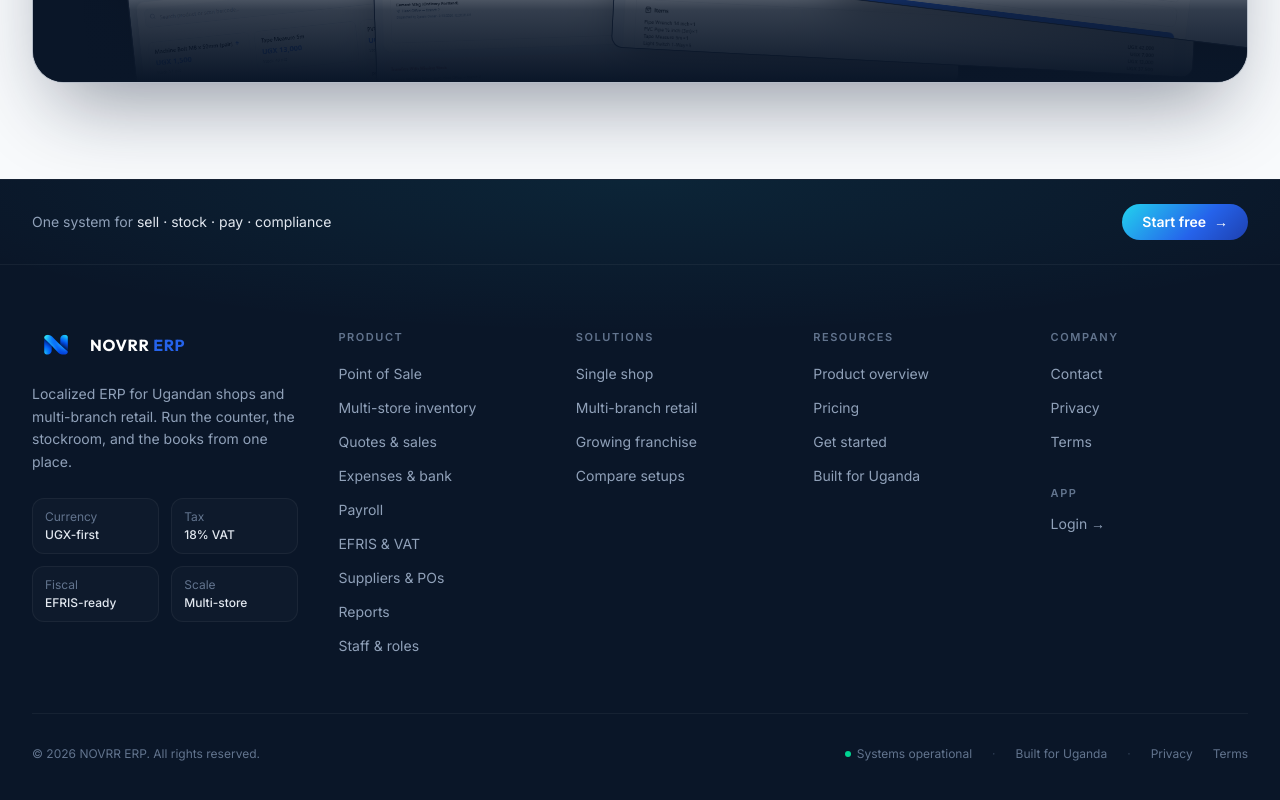
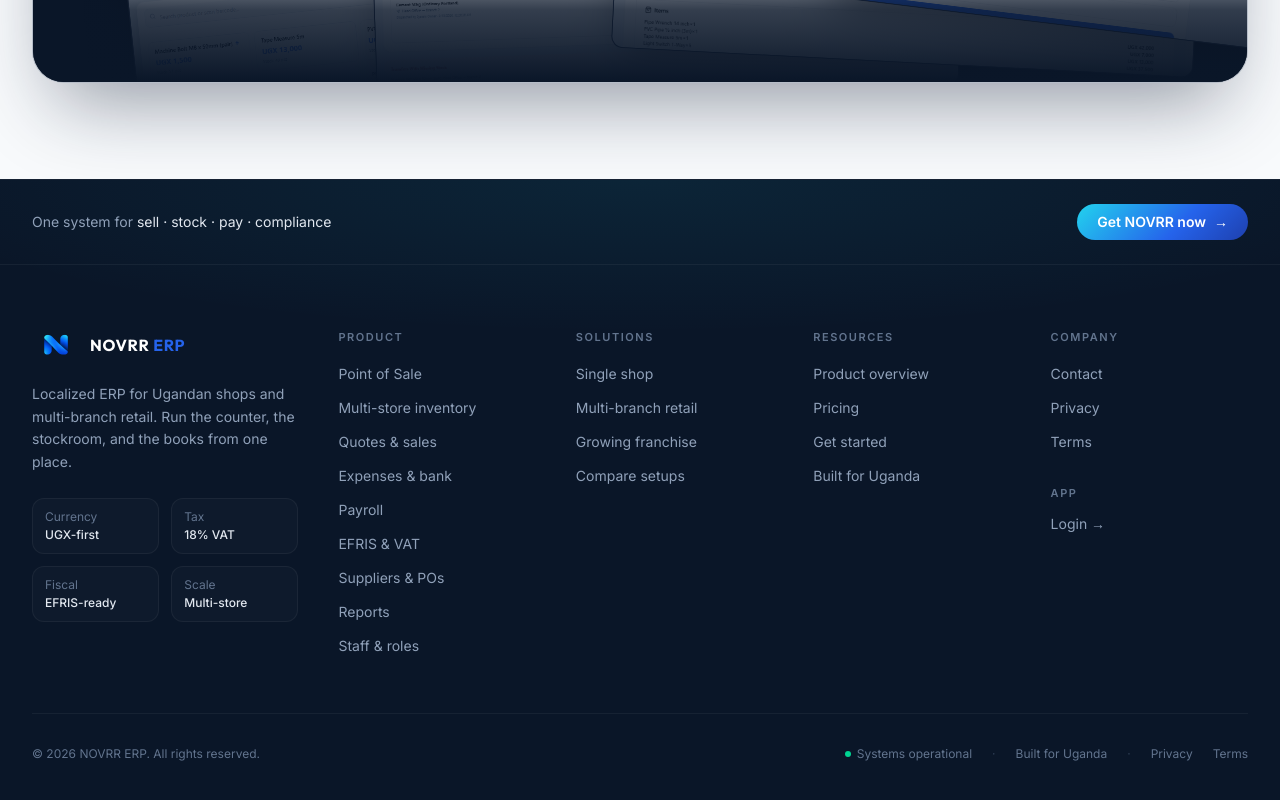
Before and after one commit to muzzayan-omaar/novrrerp-web, a Next.js app: page / in a window 1280 px wide. Shown: the part 9123-9923 px from the top of the page. Built offline with nearby package versions, Linux system fonts and the light colour scheme; no server answers.

Commit message:
feat: update call-to-action text from 'Start free' to 'Get NOVRR now' for improved clarity

```diff
--- a/src/components/Footer.tsx
+++ b/src/components/Footer.tsx
@@ -52,7 +52,7 @@
             href="/start"
             className="inline-flex items-center gap-2 self-start rounded-full bg-nova-gradient px-5 py-2 text-sm font-semibold text-white transition hover:brightness-110 sm:self-auto"
           >
-            Start free
+            Get NOVRR now
             <span aria-hidden>→</span>
           </Link>
         </div>
--- a/src/components/Header.tsx
+++ b/src/components/Header.tsx
@@ -289,7 +289,7 @@
             onClick={onNavigate}
             className="text-xs font-semibold text-nova-blue hover:text-nova-blue-dark"
           >
-            Start free →
+            Get NOVRR now →
           </Link>
         </div>
       </div>
```
